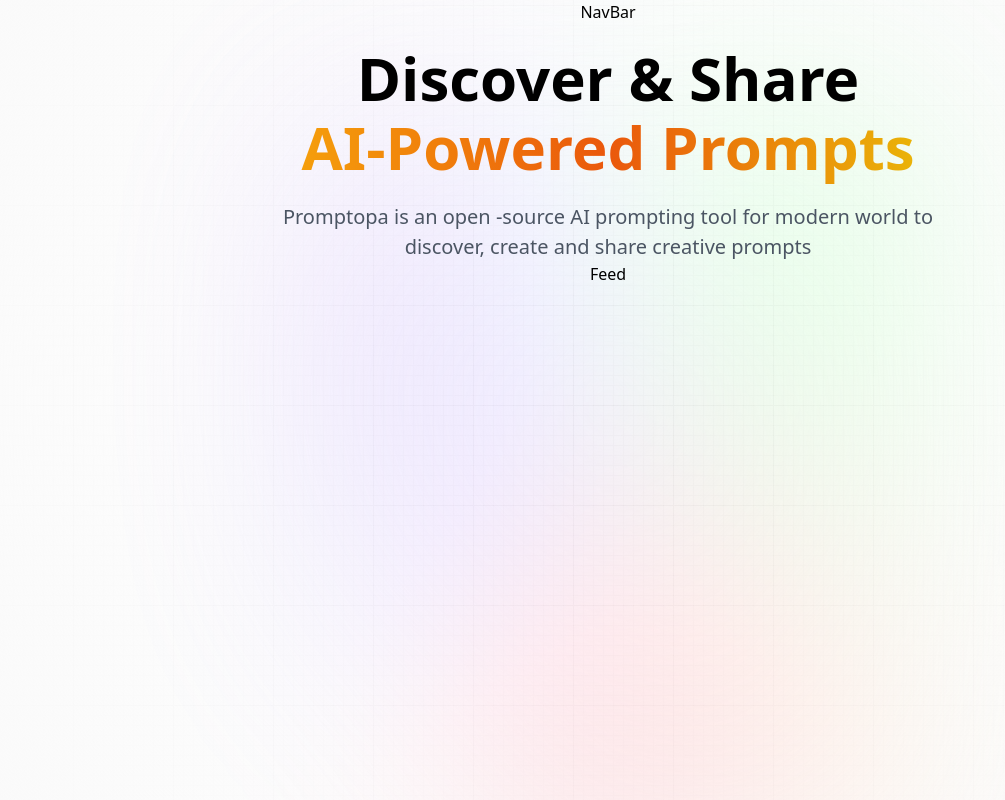
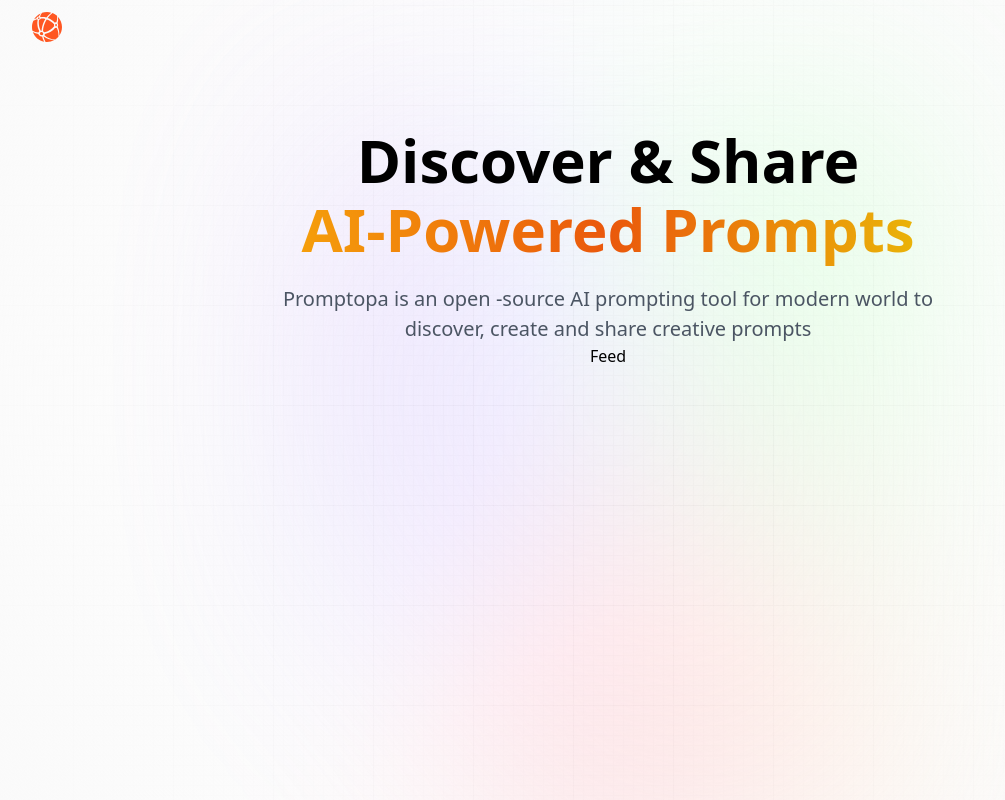
Before and after one commit to GodsplanElot/prompty-x, a Next.js app: page / in a window 1280 px wide. Shown: the whole page, without its empty margins (32-1037 px from the left). Built offline with nearby package versions, Linux system fonts and the light colour scheme.

Commit message:
feat: implement Nav component with logo and navigation links

```diff
--- a/components/Nav.jsx
+++ b/components/Nav.jsx
@@ -1,10 +1,23 @@
-import React from 'react'
+"use client"
+
+import Link from 'next/link';
+import Image from 'next/image';
+import { useState, useEffect } from 'react';
+import { signIn, signOut, useSession, getProviders } from 'next-auth/react'
 
 const Nav = () => {
   return (
-    <div>
-      NavBar
-    </div>
+    <nav className=" flex-between w-full mb-16 pt-3">
+      <Link href="/" className="flex gap-2 flex-center" >
+      <Image
+        src="/assets/images/logo.svg"
+        alt="Promptopia Logo"
+        width={30}
+        height={30}
+        className="object-contain"
+      />
+      </Link>
+    </nav>
   )
 }
 
```
